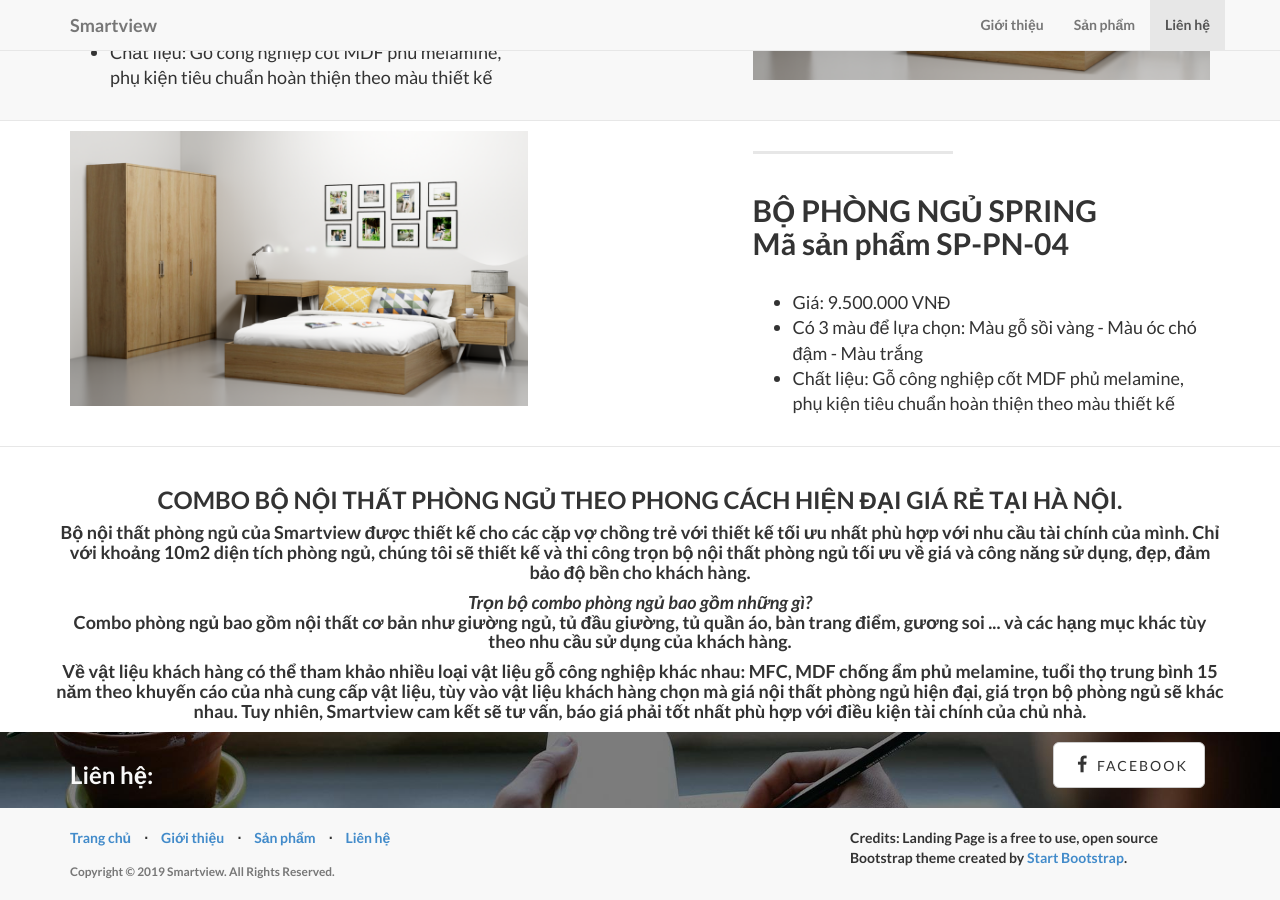
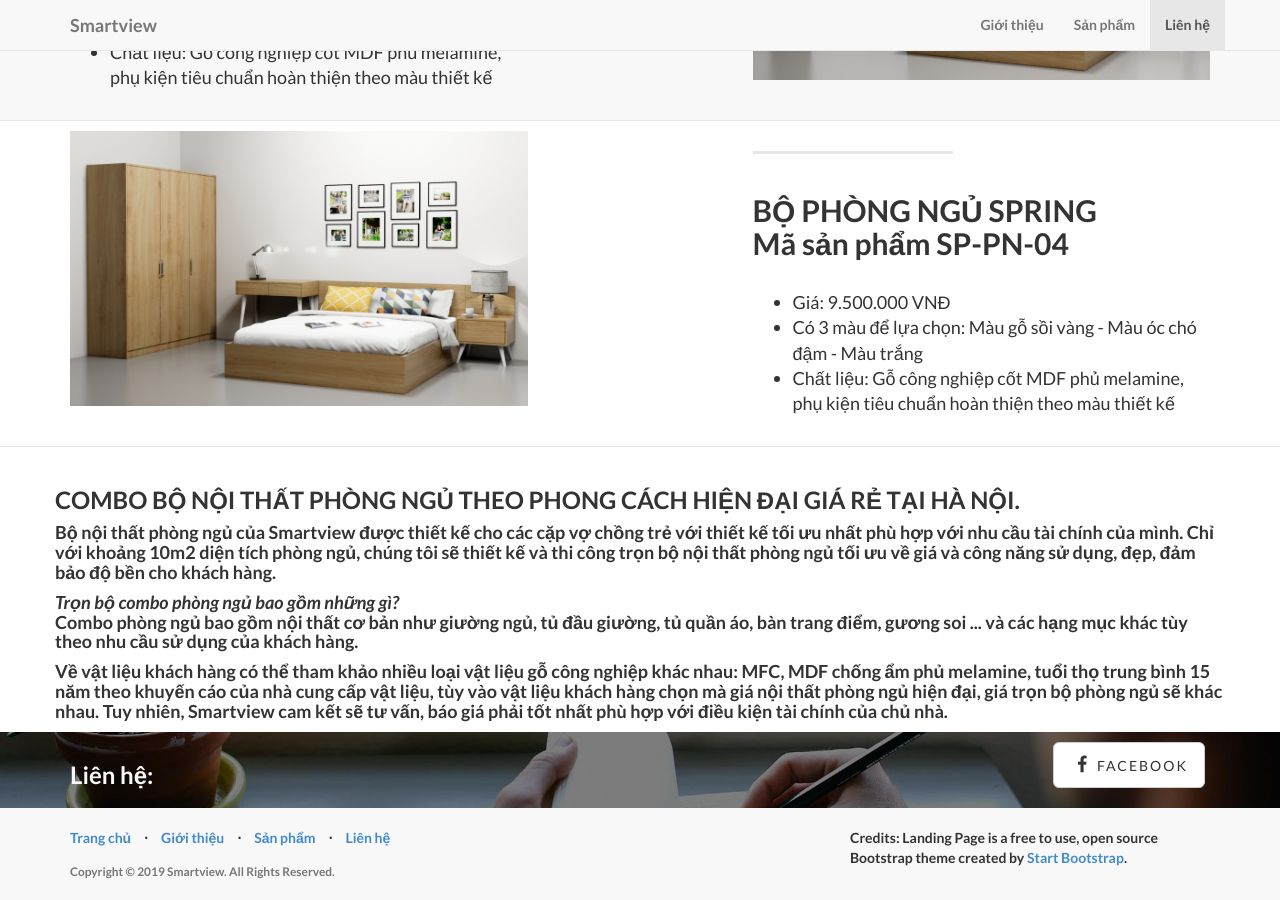
Before and after one commit to haithao/test, a Jekyll site: the page built from index.html, in a window 1280 px wide and 900 px high, scrolled down 1687 px. Built offline with Jekyll 4.4.1, drawn with Linux system fonts in a browser that asks for light colours; nearby versions of some CDN libraries; library files that are not in the unit come from our copies.

Commit message:
Update about.html

```diff
--- a/_includes/about.html
+++ b/_includes/about.html
@@ -1,5 +1,5 @@
     <!-- About Section -->
-    <section id="about" class="container content-section text-center">
+    <section id="about" class="container content-section text-left">
         <div class="row">
 			<!-- <div class="col-lg-9 col-lg-offset-2"> -->
               <br/>
```
